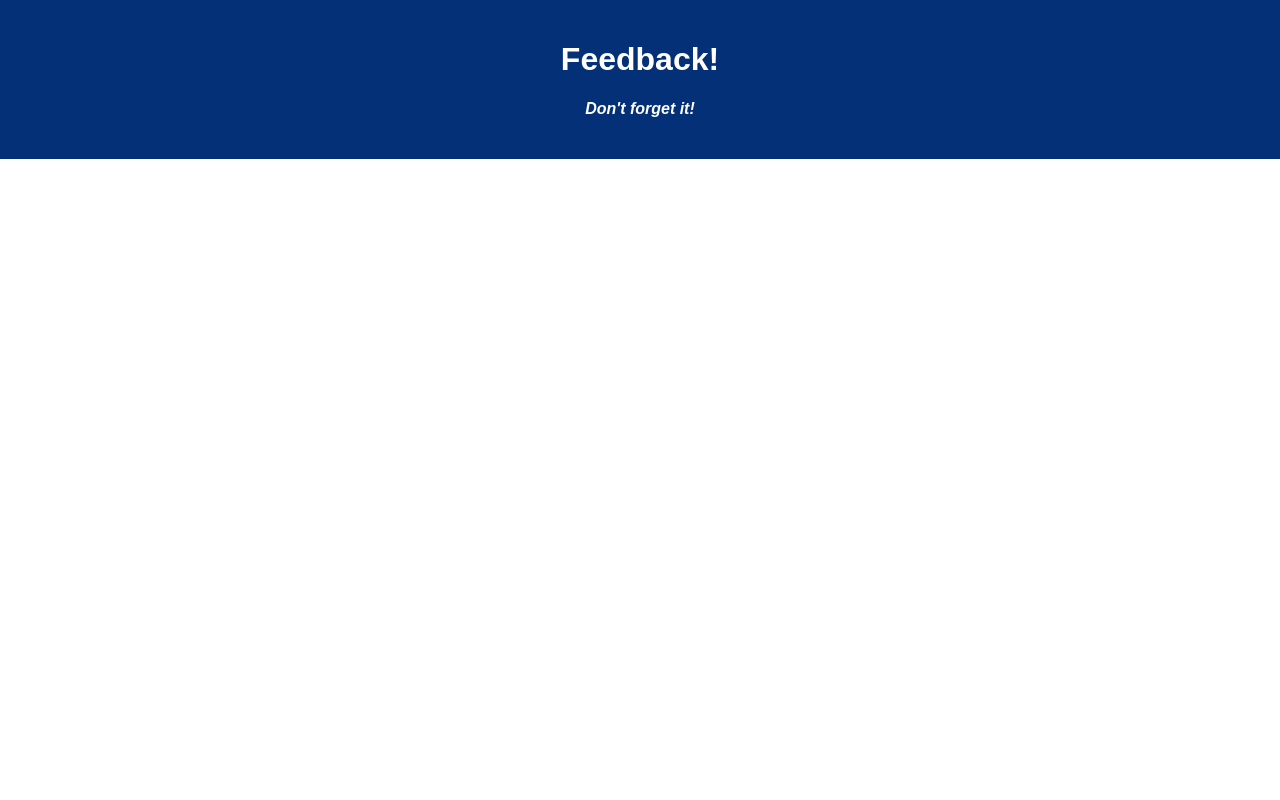
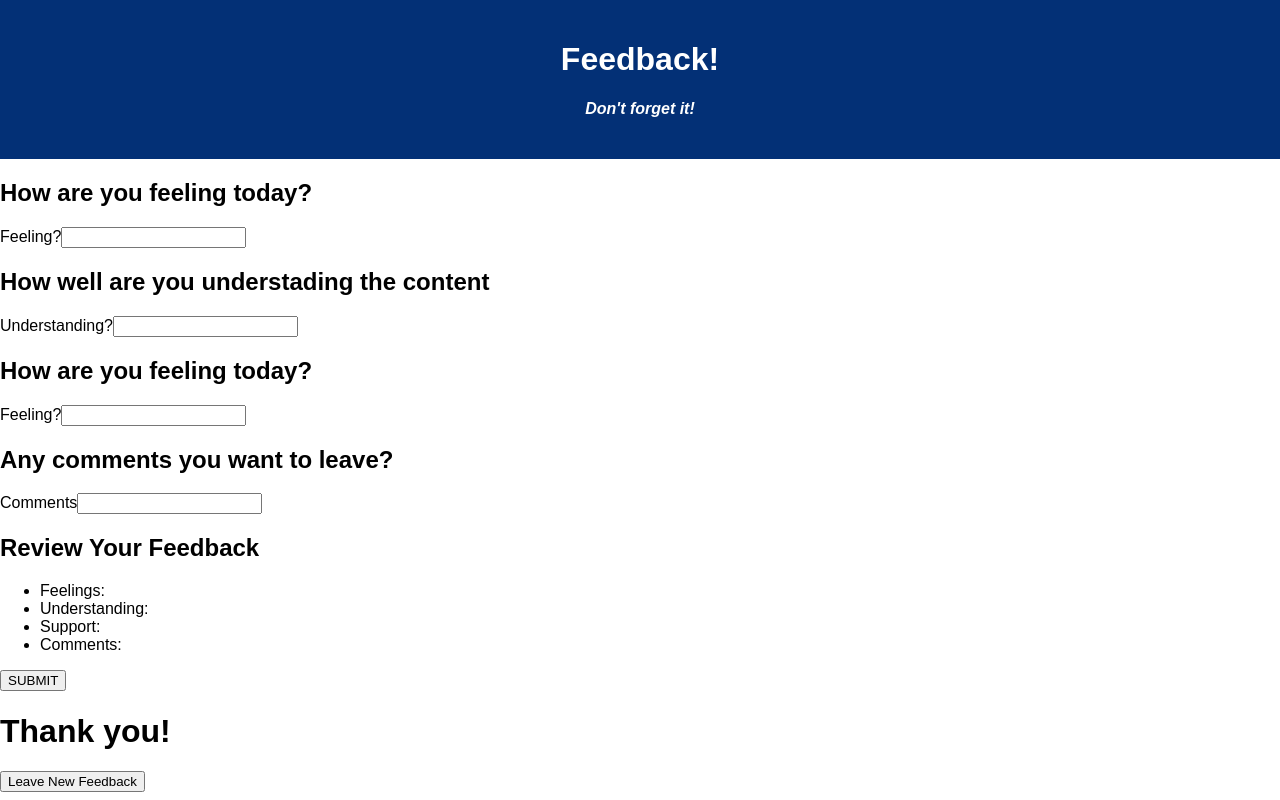
Before and after one commit to tarekazzazi/weekend-redux-feedback-loop, a React (Create React App) app: page /#/ in a window 1280 px wide. Built offline with nearby package versions, Linux system fonts and the light colour scheme; no server answers.

Commit message:
Components imported

```diff
--- a/src/components/App/App.jsx
+++ b/src/components/App/App.jsx
@@ -9,7 +9,11 @@ import { useEffect, } from 'react';
 
 // Component Imports
 import CommentsPage from '../FeedbackForm/Comments.jsx';
-
+import FeelingPage from '../FeedbackForm/Feeling.jsx';
+import UnderstadingPage from '../FeedbackForm/Understanding.jsx';
+import SupportedPage from '../FeedbackForm/Supported.jsx';
+import SubmittedPage from '../FeedbackForm/Submit.jsx';
+import ReviewFeedback from '../FeedbackForm/Review.jsx';
 
 function App() {
 
@@ -47,8 +51,17 @@ function App() {
         </header>
       </div>
 
+      <FeelingPage />
+
+      <UnderstadingPage/>
+
+      <SupportedPage/>
+
       <CommentsPage />
 
+      <ReviewFeedback/>
+
+      <SubmittedPage/>
 
       {/* LINKS TO BE CREATED */}
       {/*
--- a/src/components/FeedbackForm/Comments.jsx
+++ b/src/components/FeedbackForm/Comments.jsx
@@ -1,9 +1,13 @@
 
 function CommentsPage() {
     console.log('In comments Page');
-    return(
+    return (
         <>
+            <h2>Any comments you want to leave?</h2>
 
+            <label htmlFor="text">Comments</label>
+            <input type="text" id='textComment' />
+            {/* next button goes to review page before page 5 */}
         </>
     )
 }
--- a/src/components/FeedbackForm/Feeling.jsx
+++ b/src/components/FeedbackForm/Feeling.jsx
@@ -0,0 +1,12 @@
+function FeelingPage() {
+    return (
+        <>
+            <h2>How are you feeling today?</h2>
+
+            <label htmlFor="number">Feeling?</label>
+            <input type="number" />
+        </>
+    )
+}
+
+export default FeelingPage;
--- /dev/null
+++ b/src/components/FeedbackForm/Review.jsx
@@ -0,0 +1,20 @@
+function ReviewFeedback() {
+    return (
+        <>
+            <h2>Review Your Feedback</h2>
+
+            <ul>
+                <li>Feelings:</li>
+                <li>Understanding:</li>
+                <li>Support:</li>
+                <li>Comments:</li>
+            </ul>
+
+            <button>SUBMIT</button>
+
+        </>
+    );
+
+}
+
+export default ReviewFeedback;
--- /dev/null
+++ b/src/components/FeedbackForm/Submit.jsx
@@ -0,0 +1,17 @@
+import { useState } from 'react'
+
+function SubmittedPage() {
+    console.log('In SubmittedPage! ');
+    return (
+        <>
+          <h1>Thank you!</h1>
+
+          <button>Leave New Feedback</button>
+
+        </>
+    )
+
+}
+
+
+export default SubmittedPage;
--- a/src/components/FeedbackForm/Supported.jsx
+++ b/src/components/FeedbackForm/Supported.jsx
@@ -0,0 +1,12 @@
+function SupportedPage() {
+    return (
+        <>
+            <h2>How are you feeling today?</h2>
+
+            <label htmlFor="number">Feeling?</label>
+            <input type="number" />
+        </>
+    )
+}
+
+export default SupportedPage;
--- /dev/null
+++ b/src/components/FeedbackForm/Understanding.jsx
@@ -0,0 +1,12 @@
+function UnderstadingPage() {
+    return (
+        <>
+            <h2>How well are you understading the content</h2>
+
+            <label htmlFor="number">Understanding?</label>
+            <input type="number" />
+        </>
+    )
+}
+
+export default UnderstadingPage;
```
Also changed, not shown: src/components/FeedbackForm/Thankyou.jsx (deleted, +0 -35 lines), src/components/FeedbackForm/Understanding-page.jsx (deleted).
